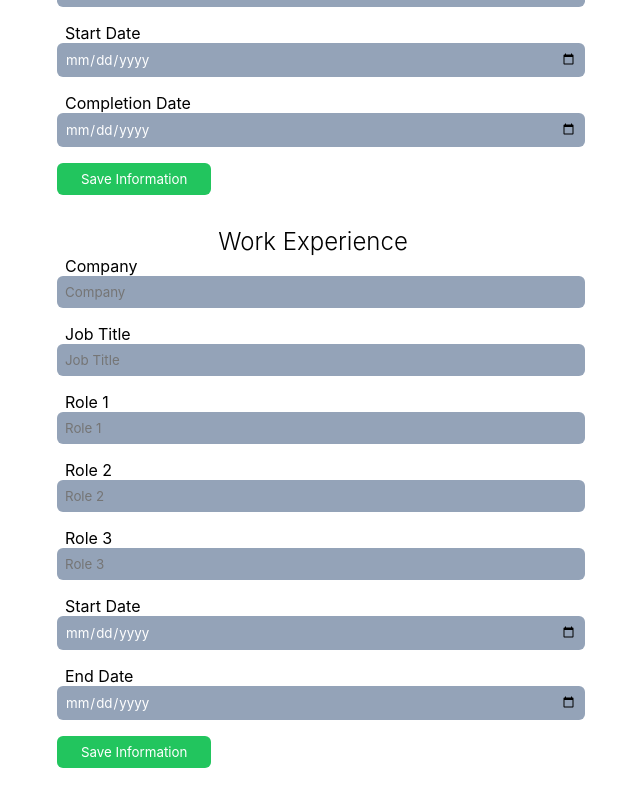
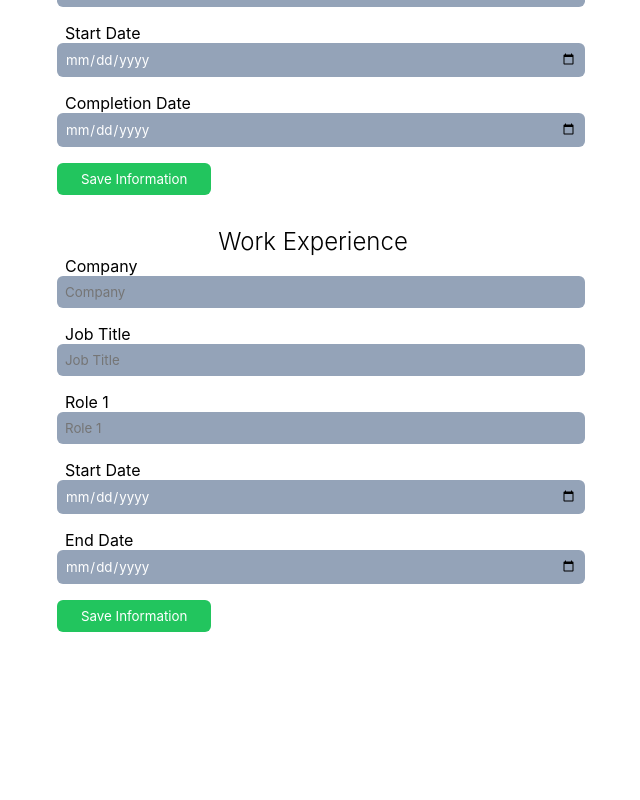
Before and after one commit to GHOST-Aram/cv-Application, a React (Create React App) app: page / in a window 1280 px wide. Shown: the part 507-1307 px from the top of the page, without its empty margins (327-967 px from the left). After the commit the page ends 1171 px from the top, so only its background shows below. Built offline with nearby package versions, Linux system fonts and the light colour scheme.

Commit message:
chore: Declare three states for the thee sets of data
        -General Informatin
        -Eductaion experience
        -Work Experience

```diff
--- a/src/App.js
+++ b/src/App.js
@@ -2,7 +2,18 @@ import './App.css';
 import GeneralForm from './components/general-form';
 import EducationForm from './components/education-form';
 import WorkExperience from './components/work-experience';
+import { useState } from 'react';
 function App() {
+  // General information
+  const [generalInfo, setGeneralInfo] = useState({})
+
+  // Education
+  const [educationExp, setEductationExp] = useState({})
+
+  //Work Exp
+  const [workExp, setWorkExp] = useState({})
+
+
   return (
     <div className="App">
       <GeneralForm />
--- a/src/components/input.js
+++ b/src/components/input.js
@@ -4,7 +4,7 @@ const Input = ({label, type}) => {
   return (
     <div className='text-left w-full mb-8'>
         <label htmlFor={`${label.toLowerCase().replaceAll(' ', '-')}`} className='px-4'>{label}</label>
-        <input className='px-4 text-light py-4 border-none bg-slate-700 rounded-sm w-full outline-none'
+        <input required className=' px-4 text-light py-4 border-none bg-slate-700 rounded-sm w-full outline-none'
         type={`${type}` } placeholder={`${label}`}/>
     </div>
   )
--- a/src/components/work-experience.js
+++ b/src/components/work-experience.js
@@ -8,8 +8,6 @@ const WorkExperience = () => {
         <Input type= 'text' label= 'Company' />
         <Input type= 'text' label= 'Job Title' />
         <Input type= 'text' label= 'Role 1' />
-        <Input type= 'text' label= 'Role 2' />
-        <Input type= 'text' label= 'Role 3' />
         <Input type= 'date' label= 'Start Date' />
         <Input type= 'date' label= 'End Date' />
         <SubmitBtn />
```
